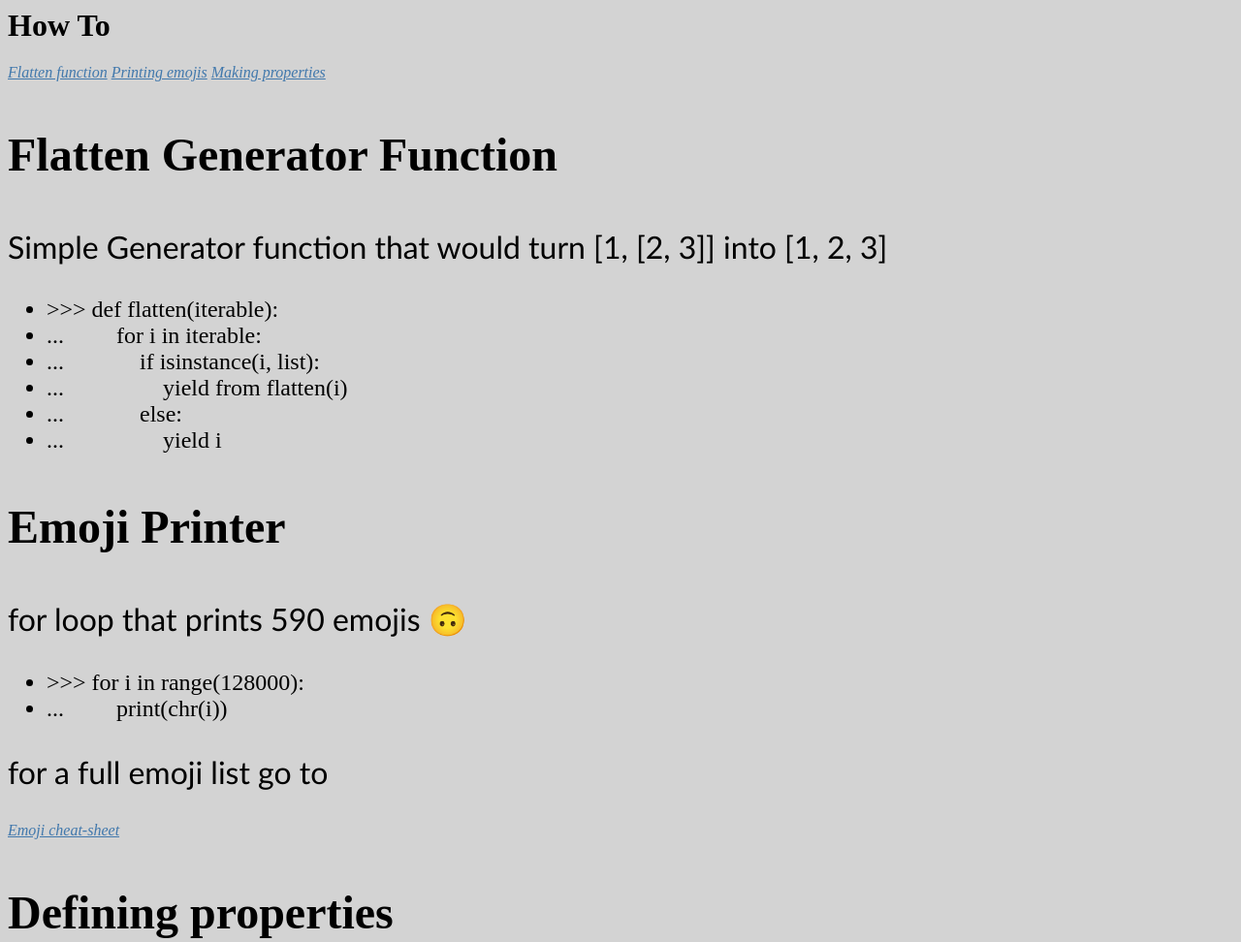
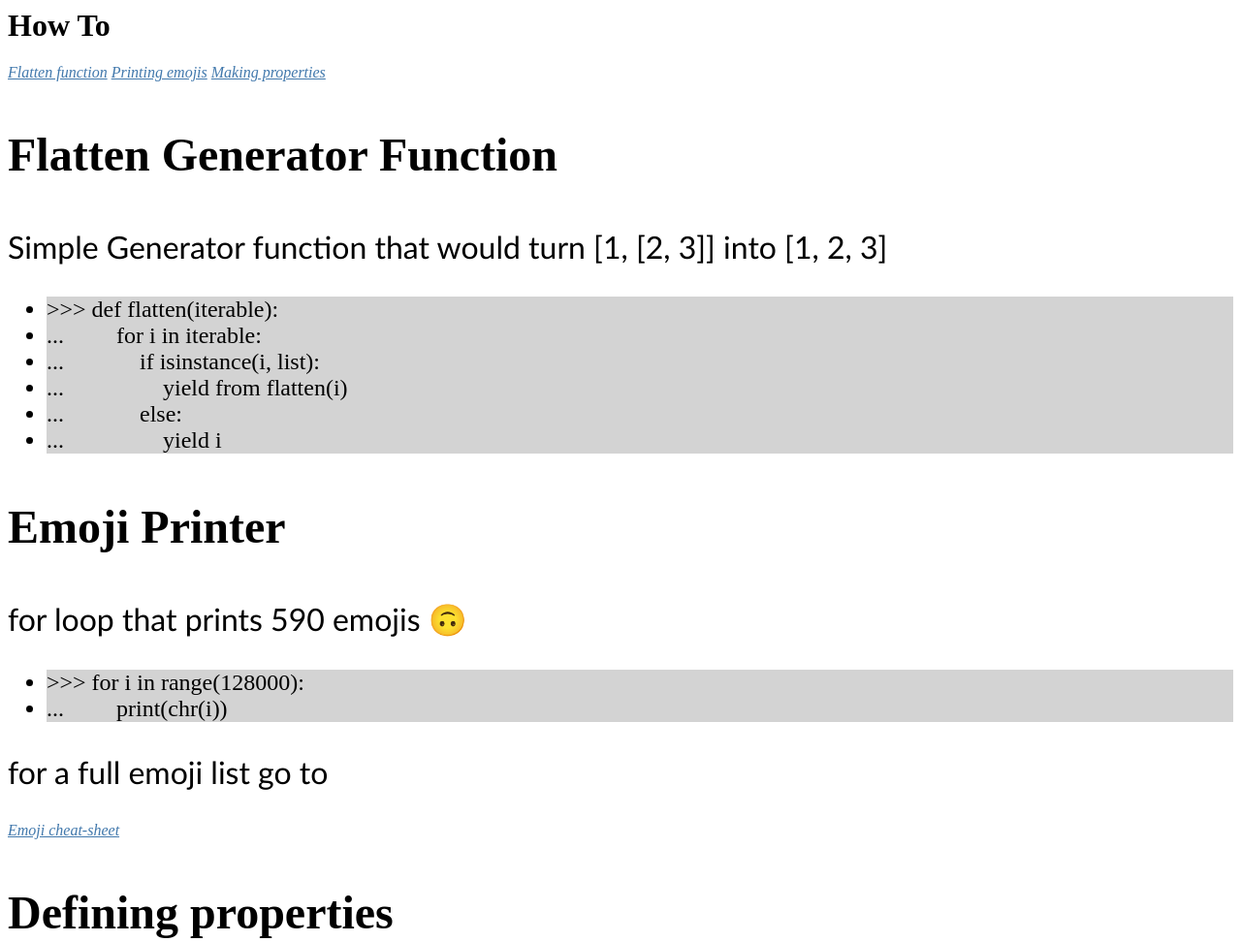
Before and after one commit to fancytigerdustball/howto, a plain HTML site: page index.html in a window 1280 px wide. Shown: the top 972 px of the page at 97% size. Drawn offline with Linux system fonts and the light colour scheme.

Commit message:
Update index.html

```diff
--- a/index.html
+++ b/index.html
@@ -9,10 +9,6 @@
         </nav>
 
         <style>
-            * {
-                background-color: lightgray;
-            }
-
             a {
                 color: #4178ac;
                 font-style: oblique;
@@ -24,6 +20,7 @@
             }
 
             li {
+                background-color: lightgray;
                 font-family: "Agency FB";
                 font-size: 150%;
             }
@@ -36,7 +33,7 @@
     </head>
 
     <body>
-        <div id="#flatten">
+        <div id="flatten">
             <h3>Flatten Generator Function</h3>
             <p>Simple Generator function that would turn [1, [2, 3]] into [1, 2, 3]</p>
 
@@ -51,7 +48,7 @@
 
         </div>
 
-        <div id="#emojis">
+        <div id="emojis">
             <h3>Emoji Printer</h3>
             <p>for loop that prints 590 emojis 🙃</p>
 
@@ -65,7 +62,7 @@
 
         </div>
 
-        <div id="#props">
+        <div id="props">
             <h3>Defining properties</h3>
 
             <ul>
```
